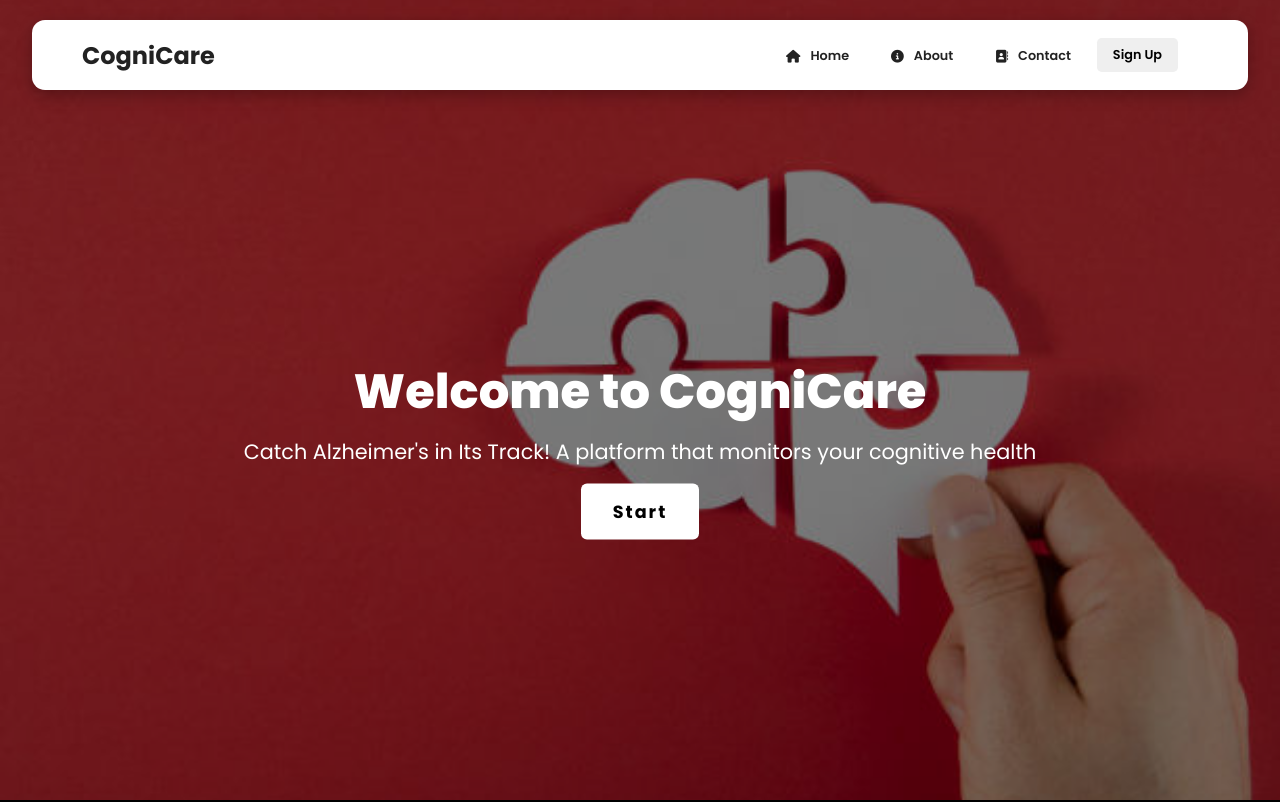
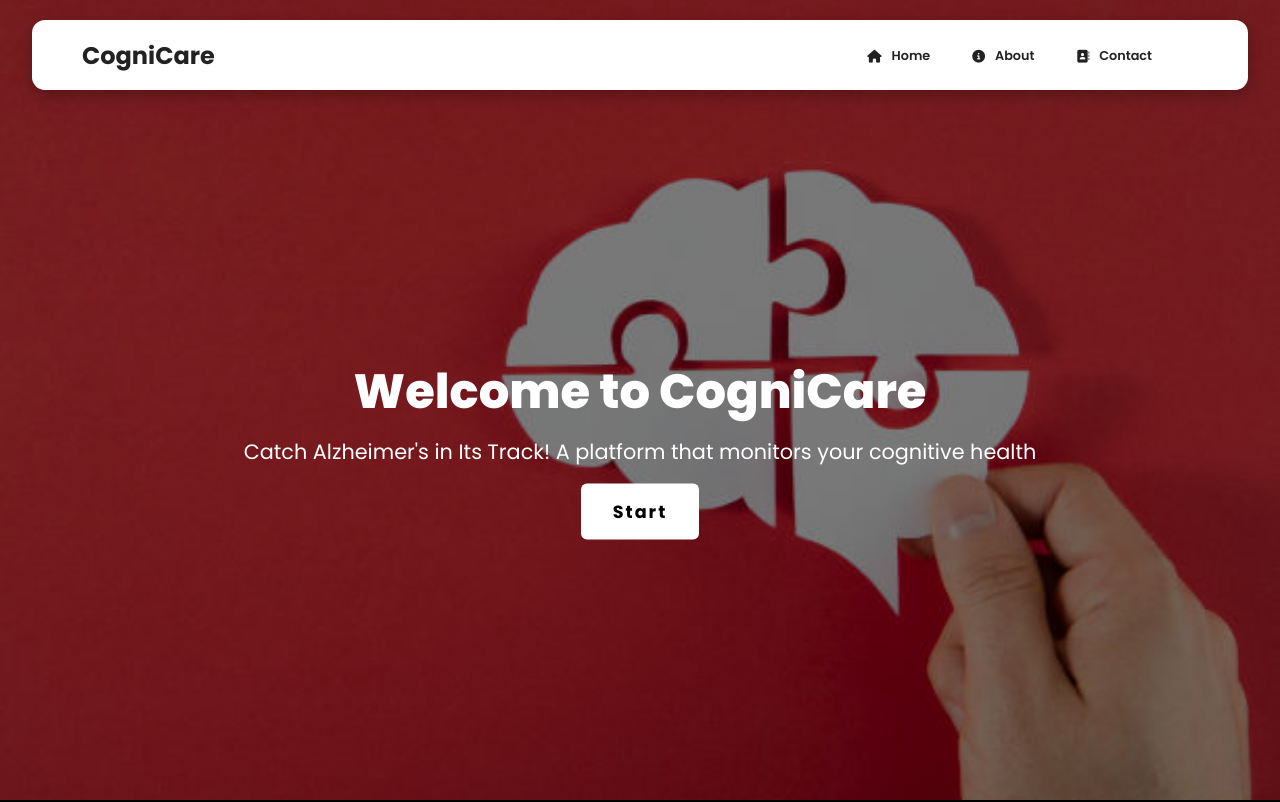
Before and after one commit to Suyash0803/Alzheimer-Detection, a React (Create React App) app in the folder client/: page / in a window 1280 px wide. Shown: the top 802 px of the page. Built offline with nearby package versions, Linux system fonts and the light colour scheme; no server answers.

Commit message:
frontend changed

```diff
--- a/client/src/components/NavBar.jsx
+++ b/client/src/components/NavBar.jsx
@@ -28,7 +28,6 @@ class NavBar extends Component {
               </li>
             );
           })}
-          <button>Sign Up</button>
         </ul>
       </nav>
     );
--- a/client/src/routes/Home.js
+++ b/client/src/routes/Home.js
@@ -1,7 +1,6 @@
 import Hero from "../components/Hero";
 import NavBar from "../components/NavBar"
 import homeImg from "../assets/image.png"
-import Introduction from "../components/Introduction";
 import Footer from "../components/Footer";
 
 function Home (){
```
